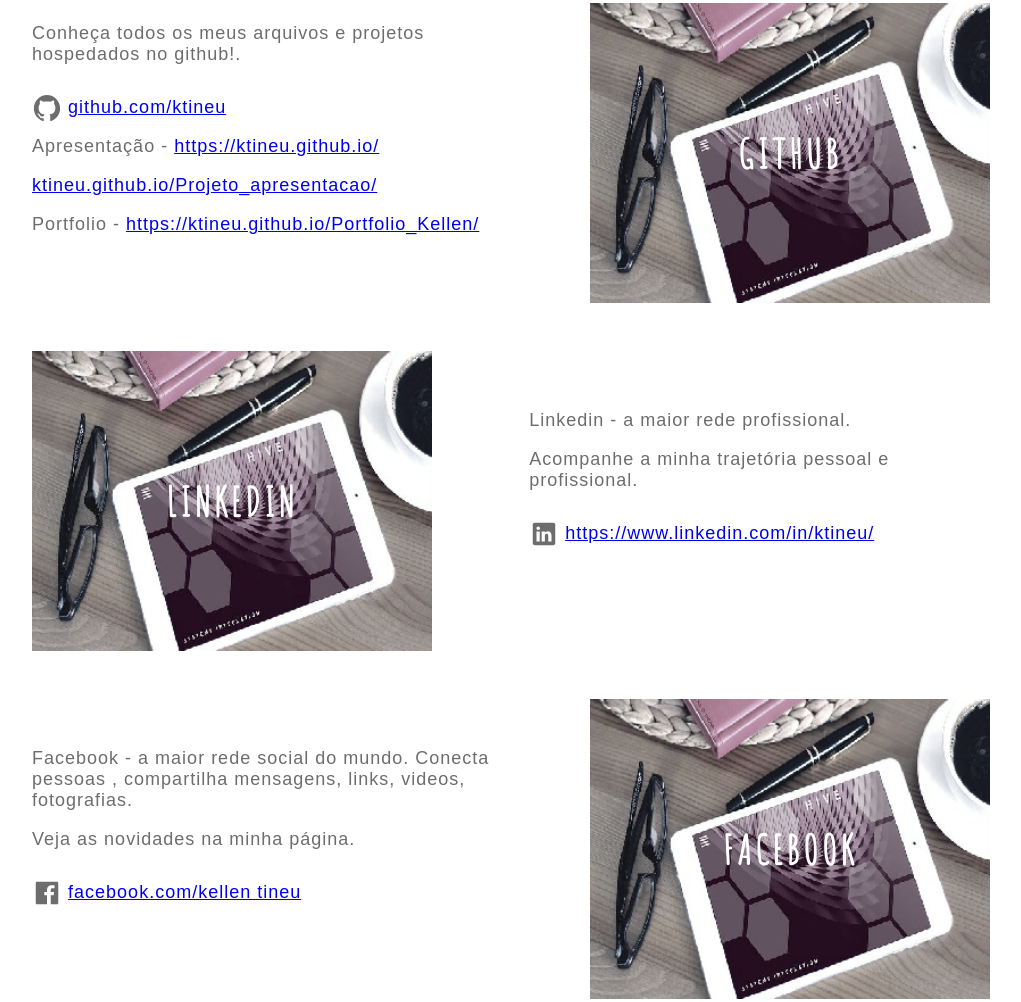
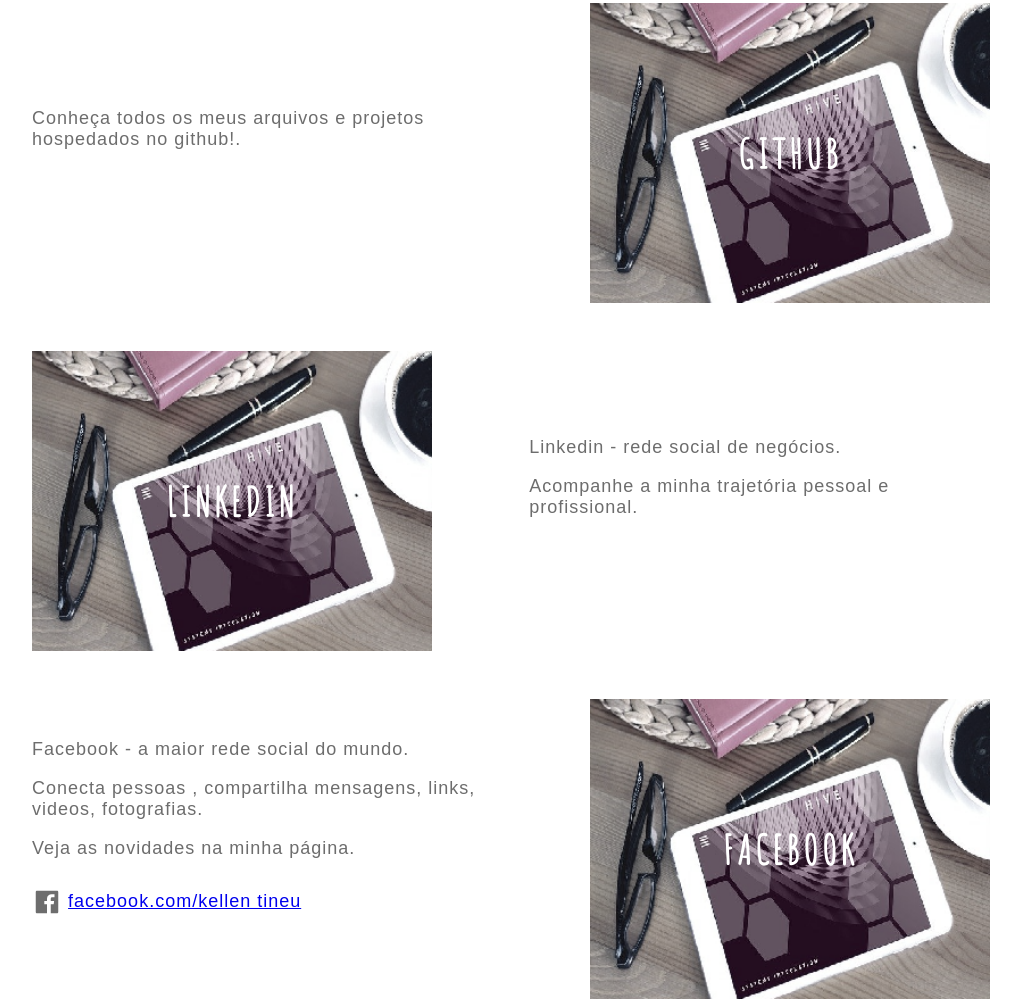
Before and after one commit to ktineu/Projeto_apresentacao, a plain HTML site: page index.html in a window 1280 px wide. Shown: the part 893-1895 px from the top of the page, without its empty margins (129-1150 px from the left). Drawn offline with nearby package versions, Linux system fonts and the light colour scheme.

Commit message:
Atualizado dados

```diff
--- a/index.html
+++ b/index.html
@@ -63,13 +63,6 @@
 
                 <p>Conheça todos os meus arquivos e projetos hospedados no github!.</p>
                 <p>
-                    <ion-icon name="logo-github" class="card-text-icon"></ion-icon> <a
-                        href="https://www.github.com/ktineu" target="_blank">github.com/ktineu</a>
-                </p>
-                <p>Apresentação - <a href="https://ktineu.github.io/" target="_blank">https://ktineu.github.io/</a></p>
-                <p><a href="https://ktineu.github.io/Projeto_apresentacao/" target="_blank">ktineu.github.io/Projeto_apresentacao/</a></p>
-                <p>Portfolio - <a href="https://ktineu.github.io/Portfolio_Kellen/"
-                target="_blank">https://ktineu.github.io/Portfolio_Kellen/</a></p>
 
             </div>
             <div class="card">
@@ -91,13 +84,8 @@
             </div>
             <div class="card-text">
 
-                <p>Linkedin - a maior rede profissional.</p>
+                <p>Linkedin - rede social de negócios.</p>
                 <p>Acompanhe a minha trajetória pessoal e profissional.</p>
-                <p>
-                    <ion-icon name="logo-linkedin" class="card-text-icon"></ion-icon> <a
-                        href="https://www.linkedin.com/in/ktineu/"
-                        target="_blank">https://www.linkedin.com/in/ktineu/</a>
-               </p>
 
             </div>
 
@@ -107,8 +95,9 @@
 
             <div class="card-text">
 
-                <p>Facebook - a maior rede social do mundo. Conecta pessoas , compartilha mensagens, links, videos,
-                    fotografias.</p>
+                <p>Facebook - a maior rede social do mundo.</p>
+                <p>Conecta pessoas , compartilha mensagens, links, videos,
+                fotografias.</p>
                 <p>Veja as novidades na minha página.</p>
                 <p>
                     <ion-icon name="logo-facebook" class="card-text-icon"></ion-icon> <a
```
